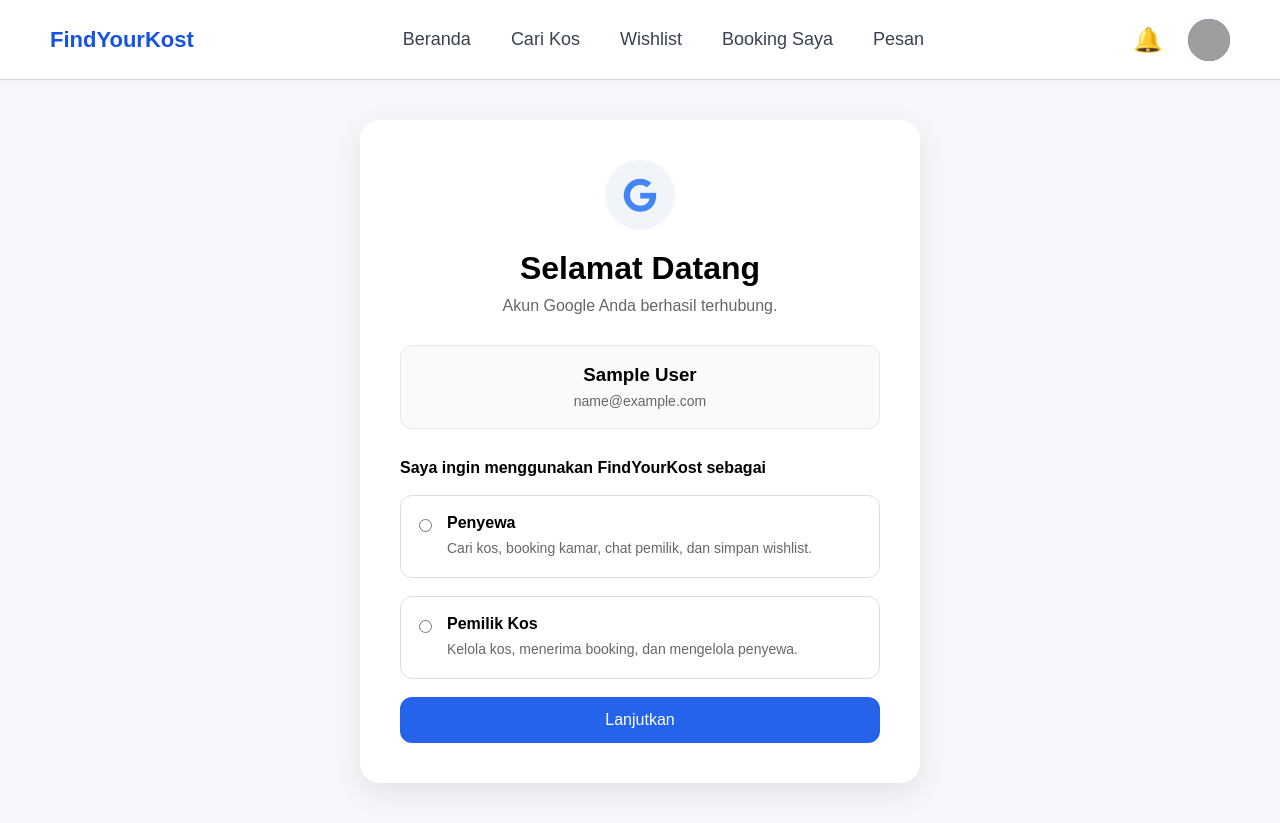
After one commit to morenoaryasaputra-hub/FindYourKost, a Flask app: page /pilih-role-google in a window 1280 px wide. The commit adds this page. Run offline with Flask 3, Linux system fonts and the light colour scheme; the visitor is signed in with stand-in values (Sample User, id 1); grey boxes are pictures that could not be loaded.

Commit message:
+fix g-auth

```diff
--- a/controllers/auth_controller.py
+++ b/controllers/auth_controller.py
@@ -595,127 +595,244 @@ def reset_password(token):
         token=token
     )
 
-@auth_bp.route(
-    "/login/google"
-)
+@auth_bp.route("/login/google")
 def login_google():
 
-    google = oauth.create_client(
-        "google"
+    redirect_uri = url_for(
+
+        "auth.google_callback",
+
+        _external=True
+
     )
 
-    redirect_uri = url_for(
-        "auth.google_callback",
-        _external=True
+    return oauth.google.authorize_redirect(
+
+        redirect_uri
+
     )
 
-    return google.authorize_redirect(
-        redirect_uri
-    )
-
-@auth_bp.route(
-    "/login/google/callback"
-)
+@auth_bp.route("/login/google/callback")
 def google_callback():
 
-    google = oauth.create_client(
-        "google"
-    )
+    token = oauth.google.authorize_access_token()
 
-    token = google.authorize_access_token()
+    user_info = token.get("userinfo")
 
-    user_info = token[
-        "userinfo"
-    ]
+    if not user_info:
 
-    email = user_info["email"]
+        user_info = oauth.google.userinfo()
 
-    nama = user_info["name"]
+    email = user_info.get("email")
+
+    nama = user_info.get("name")
 
     conn = get_db()
+
     cursor = conn.cursor()
 
     cursor.execute(
+
         """
+
         SELECT
+
             id,
             nama,
             email,
             role,
-            is_profile_complete,
-            foto_profil
+            is_profile_complete
+
         FROM users
+
         WHERE email=%s
+
         """,
+
         (email,)
+
     )
 
     user = cursor.fetchone()
 
-    if not user:
+    if user:
+
+        session["user_id"] = user[0]
+
+        session["nama"] = user[1]
+
+        session["email"] = user[2]
+
+        session["role"] = user[3]
+
+        cursor.close()
+
+        conn.close()
+
+        if user[4]:
+
+            if user[3] == "admin":
+
+                return redirect("/admin")
+
+            elif user[3] == "pemilik":
+
+                return redirect("/pemilik")
+
+            else:
+
+                return redirect("/")
+
+        return redirect("/profil")
+
+    session["google_nama"] = nama
+
+    session["google_email"] = email
+
+    cursor.close()
+
+    conn.close()
+
+    return redirect("/pilih-role-google")
+
+@auth_bp.route(
+    "/pilih-role-google",
+    methods=[
+        "GET",
+        "POST"
+    ]
+)
+def pilih_role_google():
+
+    if "google_email" not in session:
+
+        return redirect("/login")
+
+    if request.method == "POST":
+
+        role = request.form.get("role")
+
+        if role not in [
+
+            "penyewa",
+            "pemilik"
+
+        ]:
+
+            flash(
+
+                "Silakan pilih jenis akun.",
+
+                "danger"
+
+            )
+
+            return redirect(
+                "/pilih-role-google"
+            )
+
+        conn = get_db()
+
+        cursor = conn.cursor()
 
         cursor.execute(
+
             """
+
             INSERT INTO users
             (
+
                 nama,
                 email,
                 role,
                 is_profile_complete
+
             )
+
             VALUES
             (
+
                 %s,
                 %s,
-                'penyewa',
+                %s,
                 FALSE
+
             )
+
             """,
+
             (
-                nama,
-                email
+
+                session["google_nama"],
+                session["google_email"],
+                role
+
             )
+
         )
 
         conn.commit()
 
         user_id = cursor.lastrowid
 
-        session["user_id"] = user_id
-        session["nama"] = nama
-        session["email"] = email
-        session["role"] = "penyewa"
-        session["is_profile_complete"] = False
-        session["foto_profil"] = None
-
         cursor.close()
         conn.close()
 
-        return redirect("/profil")
+        session["user_id"] = user_id
 
-    session["user_id"] = user[0]
-    session["nama"] = user[1]
-    session["email"] = user[2]
-    session["role"] = user[3]
-    session["is_profile_complete"] = bool(
-        user[4]
-    )
-    session["foto_profil"] = user[5]
+        session["nama"] = session["google_nama"]
 
-    cursor.close()
-    conn.close()
+        session["email"] = session["google_email"]
 
-    if not user[4]:
+        session["role"] = role
 
-        return redirect("/profil")
+        session["is_profile_complete"] = False
 
-    if user[3] == "pemilik":
+        session["foto_profil"] = None
+
+        session.pop(
+
+            "google_nama",
+
+            None
+
+        )
+
+        session.pop(
+
+            "google_email",
+
+            None
+
+        )
+
+        flash(
+
+            "Registrasi berhasil.",
+
+            "success"
+
+        )
+
+        if role == "pemilik":
+
+            return redirect(
+                "/pemilik/dashboard"
+            )
 
         return redirect(
-            "/pemilik"
+            "/profil"
         )
 
-    return redirect("/")
+    return render_template(
+
+        "auth/pilih_role_google.html",
+
+        nama=session["google_nama"],
+
+        email=session["google_email"]
+
+    )
 
 @auth_bp.route(
     "/profil",
--- /dev/null
+++ b/static/css/pilih_role_google.css
@@ -0,0 +1,197 @@
+body{
+
+    background:#f5f7fb;
+
+}
+
+.role-page{
+
+    min-height:calc(100vh - 80px);
+
+    display:flex;
+
+    justify-content:center;
+
+    align-items:center;
+
+    padding:40px;
+
+}
+
+.role-card{
+
+    width:100%;
+
+    max-width:560px;
+
+    background:#fff;
+
+    border-radius:20px;
+
+    padding:40px;
+
+    box-shadow:
+    0 10px 30px
+    rgba(0,0,0,.08);
+
+}
+
+.google-icon{
+
+    width:70px;
+
+    height:70px;
+
+    margin:auto;
+
+    border-radius:50%;
+
+    background:#f1f5f9;
+
+    display:flex;
+
+    justify-content:center;
+
+    align-items:center;
+
+    font-size:34px;
+
+    color:#4285F4;
+
+}
+
+.role-card h1{
+
+    margin-top:20px;
+
+    text-align:center;
+
+}
+
+.role-card>p{
+
+    text-align:center;
+
+    color:#666;
+
+    margin-top:10px;
+
+}
+
+.google-info{
+
+    margin:30px 0;
+
+    padding:18px;
+
+    border:1px solid #e5e7eb;
+
+    border-radius:12px;
+
+    background:#fafafa;
+
+    text-align:center;
+
+}
+
+.google-info h3{
+
+    margin-bottom:6px;
+
+}
+
+.google-info span{
+
+    color:#666;
+
+    font-size:14px;
+
+}
+
+.role-card h4{
+
+    margin-bottom:18px;
+
+}
+
+.role-item{
+
+    display:flex;
+
+    gap:15px;
+
+    align-items:flex-start;
+
+    border:1px solid #ddd;
+
+    border-radius:12px;
+
+    padding:18px;
+
+    margin-bottom:18px;
+
+    cursor:pointer;
+
+    transition:.25s;
+
+}
+
+.role-item:hover{
+
+    border-color:#2563eb;
+
+    background:#f8fbff;
+
+}
+
+.role-item input{
+
+    margin-top:5px;
+
+}
+
+.role-item strong{
+
+    font-size:16px;
+
+}
+
+.role-item p{
+
+    margin-top:6px;
+
+    color:#666;
+
+    line-height:1.5;
+
+    font-size:14px;
+
+}
+
+.submit-btn{
+
+    width:100%;
+
+    border:none;
+
+    border-radius:12px;
+
+    padding:14px;
+
+    background:#2563eb;
+
+    color:white;
+
+    font-size:16px;
+
+    cursor:pointer;
+
+    transition:.2s;
+
+}
+
+.submit-btn:hover{
+
+    background:#1d4ed8;
+
+}
--- /dev/null
+++ b/templates/auth/pilih_role_google.html
@@ -0,0 +1,135 @@
+{% extends "layouts/base.html" %}
+
+{% block title %}
+Pilih Jenis Akun
+{% endblock %}
+
+{% block css %}
+
+<link
+rel="stylesheet"
+href="{{ url_for(
+    'static',
+    filename='css/pilih_role_google.css'
+) }}">
+
+{% endblock %}
+
+{% block content %}
+
+<div class="role-page">
+
+    <div class="role-card">
+
+        <div class="google-icon">
+
+            <i
+            class="fa-brands fa-google"></i>
+
+        </div>
+
+        <h1>
+
+            Selamat Datang
+
+        </h1>
+
+        <p>
+
+            Akun Google Anda berhasil terhubung.
+
+        </p>
+
+        <div class="google-info">
+
+            <h3>
+
+                {{ nama }}
+
+            </h3>
+
+            <span>
+
+                {{ email }}
+
+            </span>
+
+        </div>
+
+        <form
+        method="POST">
+
+            <h4>
+
+                Saya ingin menggunakan FindYourKost sebagai
+
+            </h4>
+
+            <label
+            class="role-item">
+
+                <input
+                type="radio"
+                name="role"
+                value="penyewa"
+                required>
+
+                <div>
+
+                    <strong>
+
+                        Penyewa
+
+                    </strong>
+
+                    <p>
+
+                        Cari kos, booking kamar, chat pemilik, dan simpan wishlist.
+
+                    </p>
+
+                </div>
+
+            </label>
+
+            <label
+            class="role-item">
+
+                <input
+                type="radio"
+                name="role"
+                value="pemilik">
+
+                <div>
+
+                    <strong>
+
+                        Pemilik Kos
+
+                    </strong>
+
+                    <p>
+
+                        Kelola kos, menerima booking, dan mengelola penyewa.
+
+                    </p>
+
+                </div>
+
+            </label>
+
+            <button
+            type="submit"
+            class="submit-btn">
+
+                Lanjutkan
+
+            </button>
+
+        </form>
+
+    </div>
+
+</div>
+
+{% endblock %}
```
Also changed, not shown: templates/auth/register.html (+0 -13 lines).
